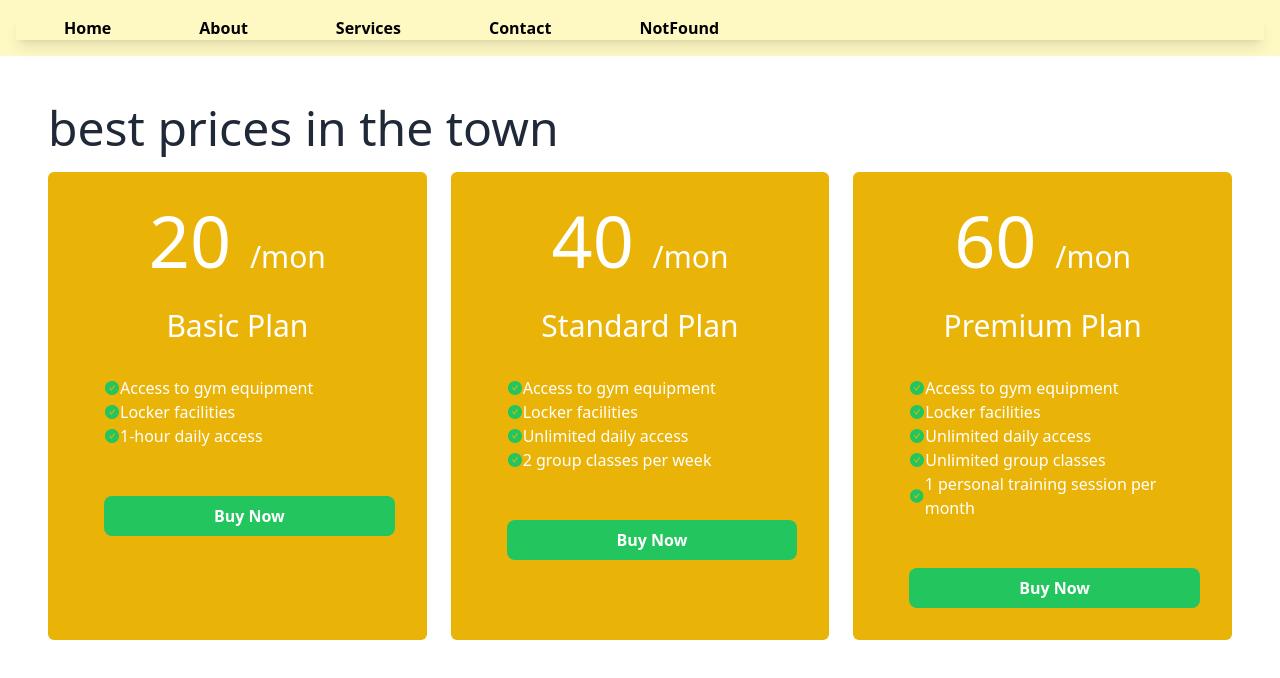
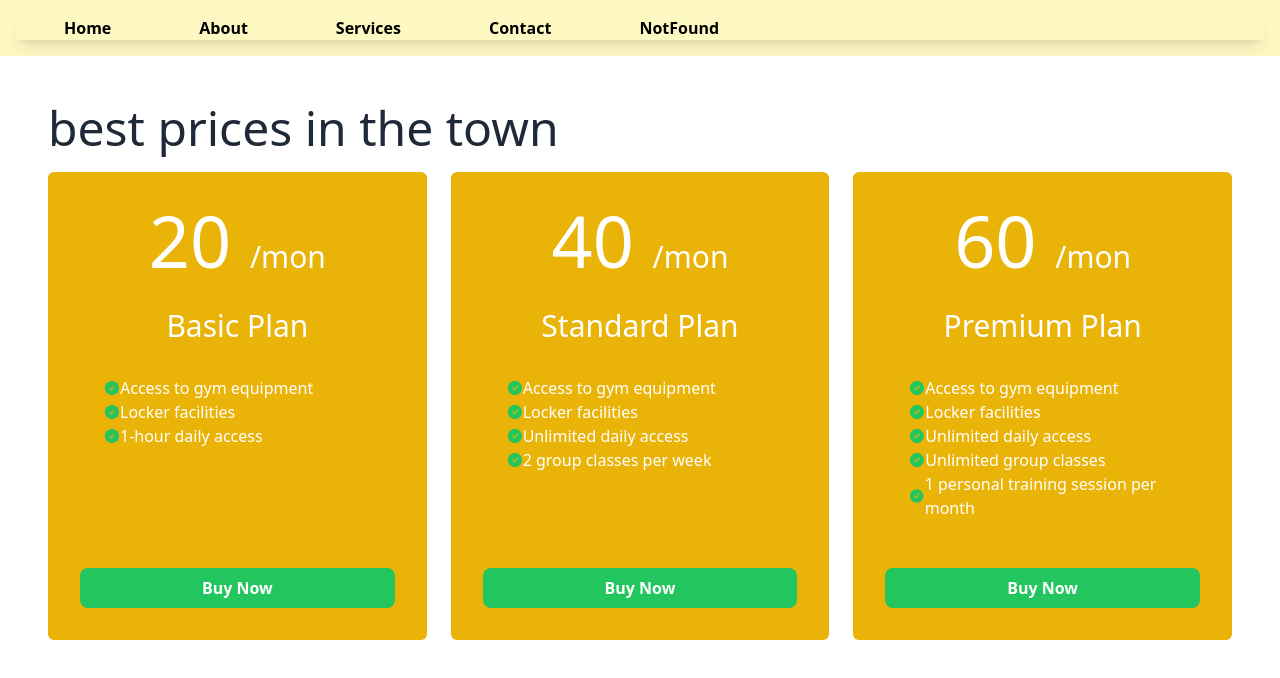
Before and after one commit to atikmahmud482/react2, a React (Vite) app in the folder price-option/: page / in a window 1280 px wide. Shown: the top 678 px of the page. Built offline with nearby package versions, Linux system fonts and the light colour scheme.

Commit message:
module-44-5add

```diff
--- a/price-option/src/components/priceOptionn/PriceOption.jsx
+++ b/price-option/src/components/priceOptionn/PriceOption.jsx
@@ -15,10 +15,10 @@ const PriceOption = ({ option }) => {
         {features.map((feature, index) => (
           <Feature key={index} feature={feature}></Feature>
         ))}
-        <button className="mt-12 bg-green-500 w-full py-2 font-bold rounded-lg hover:bg-green-900">
-          Buy Now
-        </button>
       </div>
+      <button className="mt-12 bg-green-500 w-full py-2 font-bold rounded-lg hover:bg-green-900">
+        Buy Now
+      </button>
     </div>
   );
 };
```
